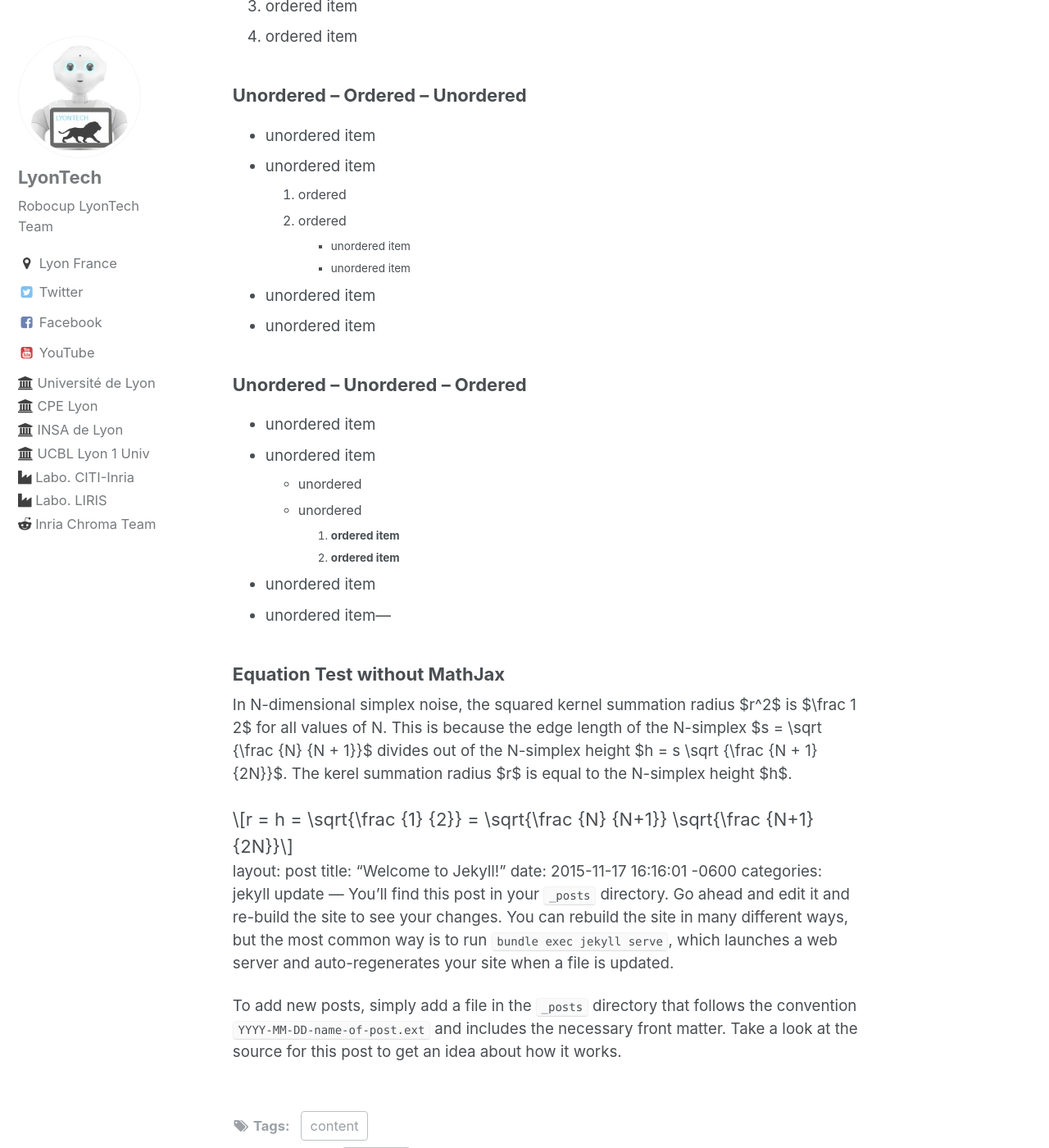
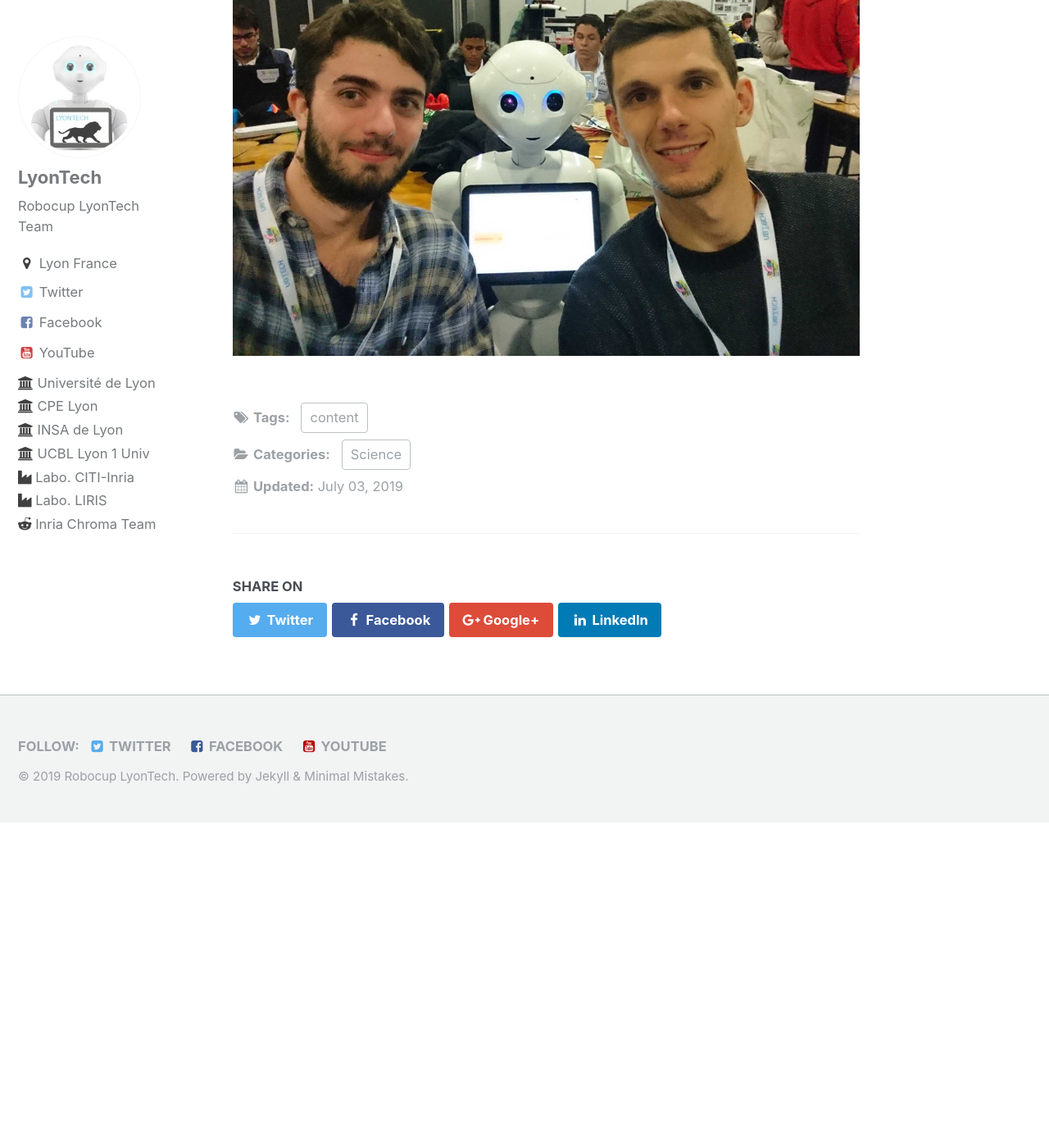
Before and after one commit to Robocup-Lyontech/Robocup-Lyontech.github.io, a Jekyll site: the page built from _posts/2019-07-03-homologation.md, in a window 1280 px wide and 1400 px high, scrolled down 1017 px. Shown: the whole window at 82% size. Built offline with Jekyll 4.4.1, drawn with Linux system fonts in a browser that asks for light colours; after the commit the page ends 2020 px from its top, so only the background shows below that; some of the changed text lies outside the part shown.

Commit message:
Update 2019-07-03-homologation.md

```diff
--- a/_posts/2019-07-03-homologation.md
+++ b/_posts/2019-07-03-homologation.md
@@ -12,66 +12,6 @@ Nested and mixed lists are an interesting beast. It's a corner case to make sure
 * Lists within lists do not break the ordered list numbering order
 * Your list styles go deep enough.
 
-### Ordered -- Unordered -- Ordered
+![Part of the team, support from Lyon](/assets/images/sydney2019/team_part.jpg)
 
-1. ordered item
-2. ordered item
-  * **unordered**
-  * **unordered**
-    1. ordered item
-    2. ordered item
-3. ordered item
-4. ordered item
-
-### Ordered -- Unordered -- Unordered
-
-1. ordered item
-2. ordered item
-  * **unordered**
-  * **unordered**
-    * unordered item
-    * unordered item
-3. ordered item
-4. ordered item
-
-### Unordered -- Ordered -- Unordered
-
-* unordered item
-* unordered item
-  1. ordered
-  2. ordered
-    * unordered item
-    * unordered item
-* unordered item
-* unordered item
-
-### Unordered -- Unordered -- Ordered
-
-* unordered item
-* unordered item
-  * unordered
-  * unordered
-    1. **ordered item**
-    2. **ordered item**
-* unordered item
-* unordered item---
-
-
-
-### Equation Test without MathJax
-
-In N-dimensional simplex noise, the squared kernel summation radius $r^2$ is $\frac 1 2$
-for all values of N. This is because the edge length of the N-simplex $s = \sqrt {\frac {N} {N + 1}}$
-divides out of the N-simplex height $h = s \sqrt {\frac {N + 1} {2N}}$.
-The kerel summation radius $r$ is equal to the N-simplex height $h$.
-
-$$ r = h = \sqrt{\frac {1} {2}} = \sqrt{\frac {N} {N+1}} \sqrt{\frac {N+1} {2N}} $$
-
-layout: post
-title:  "Welcome to Jekyll!"
-date:   2015-11-17 16:16:01 -0600
-categories: jekyll update
----
-You’ll find this post in your `_posts` directory. Go ahead and edit it and re-build the site to see your changes. You can rebuild the site in many different ways, but the most common way is to run `bundle exec jekyll serve`, which launches a web server and auto-regenerates your site when a file is updated.
-
-To add new posts, simply add a file in the `_posts` directory that follows the convention `YYYY-MM-DD-name-of-post.ext` and includes the necessary front matter. Take a look at the source for this post to get an idea about how it works.
+![reduce but efficient team present at sydney](/assets/images/sydney2019/benoit_vincent.jpg)
```
